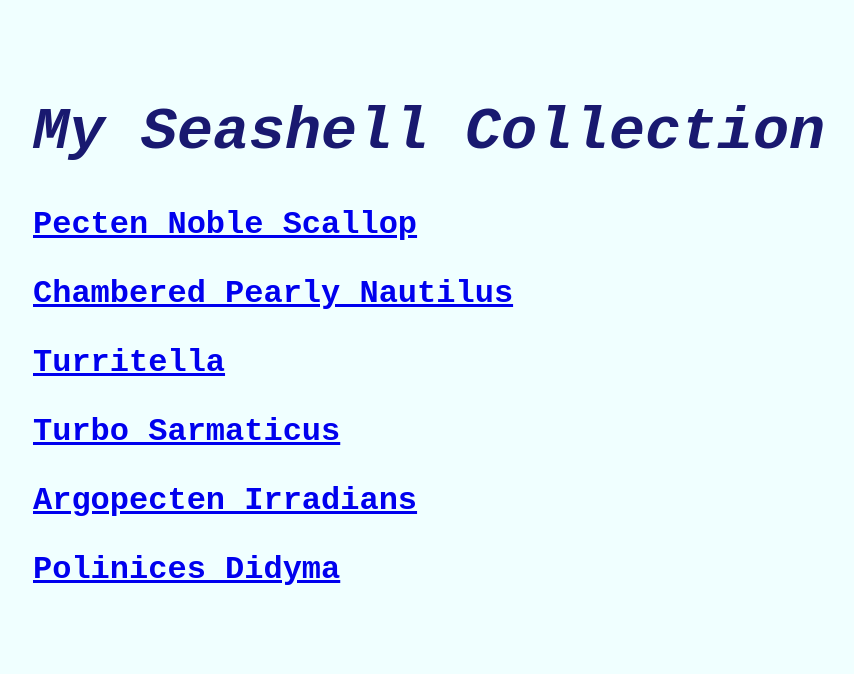
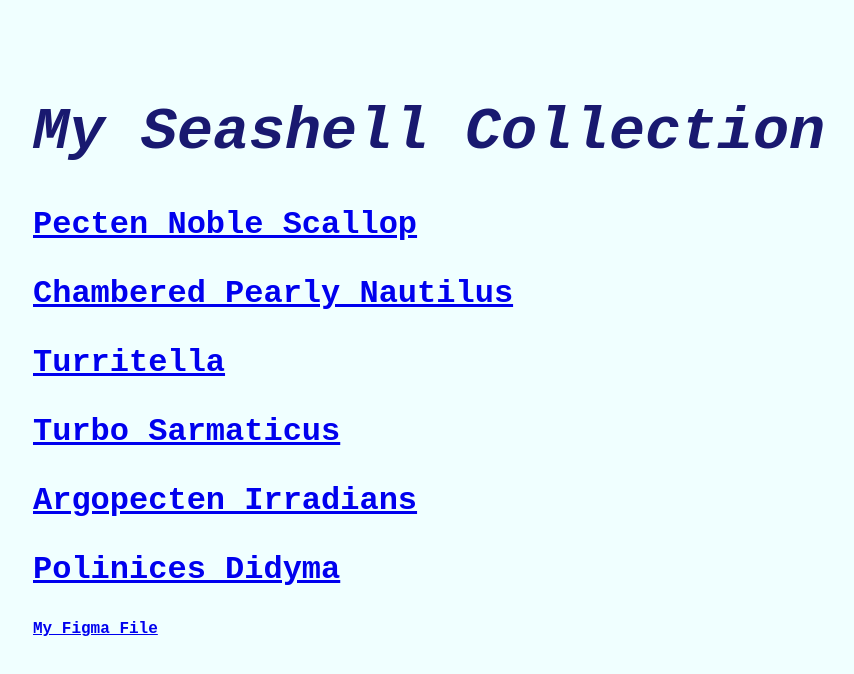
Before and after one commit to ci1f-class/ci1f-class.github.io, a plain HTML site: page index.html in a window 1280 px wide. Shown: the whole page, without its empty margins (25-879 px from the left). Drawn offline with Linux system fonts and the light colour scheme; a web font is replaced by a local one.

Commit message:
Update index.html

```diff
--- a/index.html
+++ b/index.html
@@ -36,6 +36,8 @@
     <h3><a href="entries/entry10/index.html">Venus Pecten Lightfoot</a></h3>
     <H3><a href="entries/entry11/index.html">Phyllonotus Pomum</a></H3>
      -->
+
+     <h4><a href="#">My Figma File</a></h4>
   </section>
 
 
```
